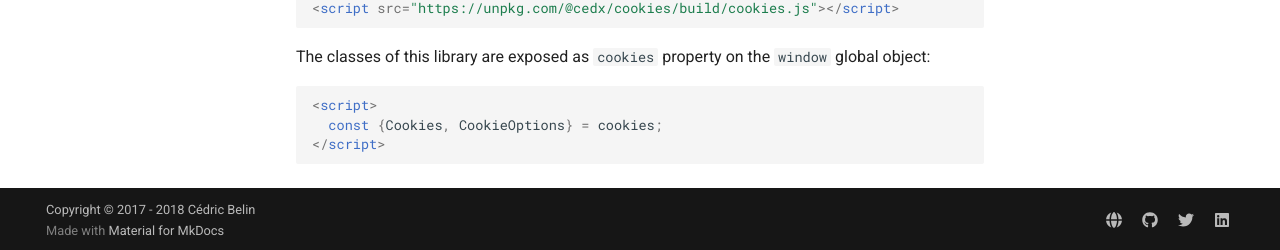
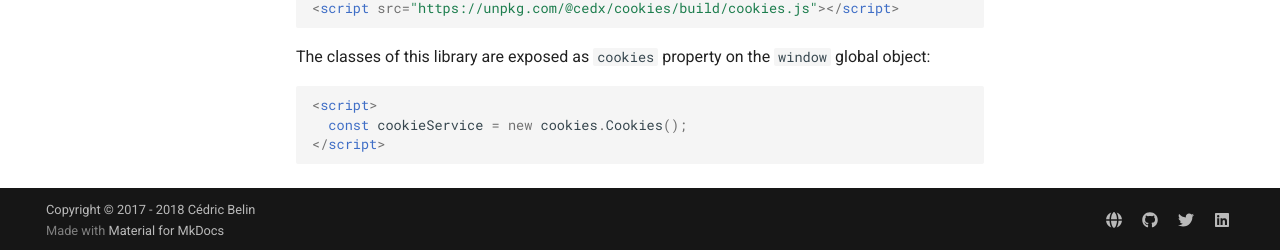
Before and after one commit to cedx/cookies.js, an MkDocs documentation site: the page built from doc/installation.md, in a window 1280 px wide and 900 px high, scrolled down 872 px. Shown: the part 647-897 px from the top of the window. Built offline with MkDocs 1.6.1 and Material for MkDocs 9.7.7, drawn with Linux system fonts in a browser that asks for light colours; comment, search, counter and statistics services are not loaded; old or Windows-style settings are respelled for this version of MkDocs.

Commit message:
Updated the dependencies

````diff
--- a/doc/installation.md
+++ b/doc/installation.md
@@ -60,6 +60,6 @@ The classes of this library are exposed as `cookies` property on the `window` gl
 
 ```html
 <script>
-  const {Cookies, CookieOptions} = cookies;
+  const cookieService = new cookies.Cookies();
 </script>
 ```
--- a/package.json
+++ b/package.json
@@ -15,8 +15,8 @@
   },
   "devDependencies": {
     "@cedx/coveralls": "^8.0.0",
-    "@types/chai": "^4.1.5",
-    "@types/node": "^10.11.1",
+    "@types/chai": "^4.1.6",
+    "@types/node": "^10.11.3",
     "babel-minify-webpack-plugin": "^0.3.1",
     "chai": "^4.2.0",
     "del": "^3.0.0",
````
